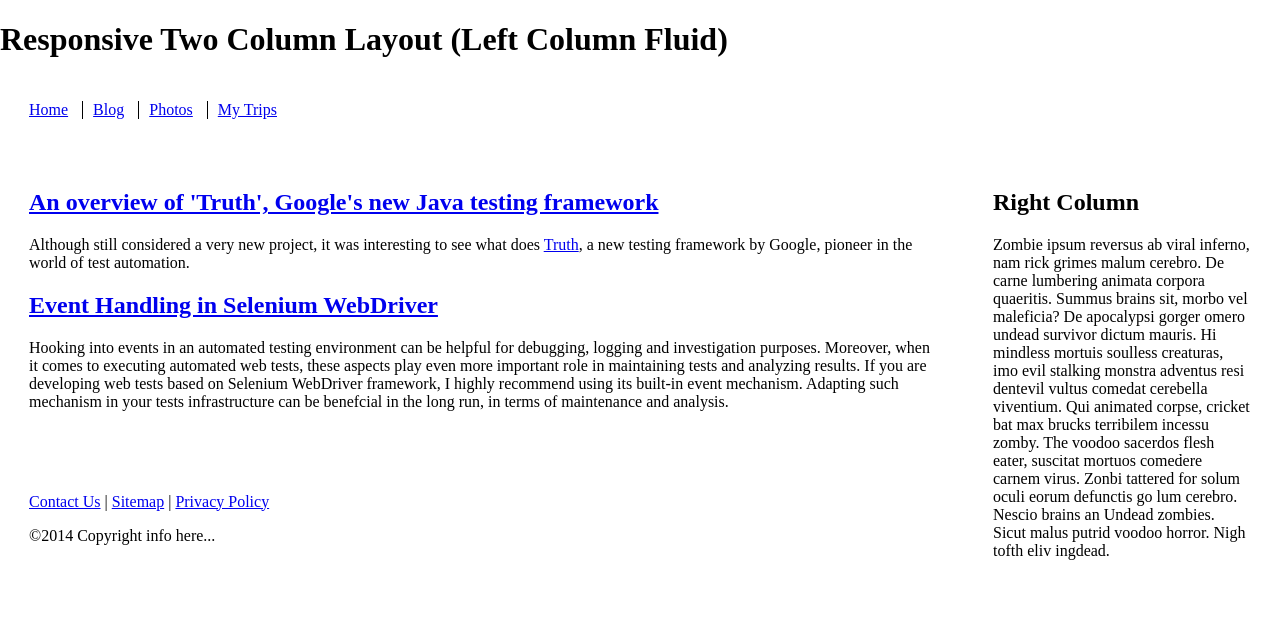
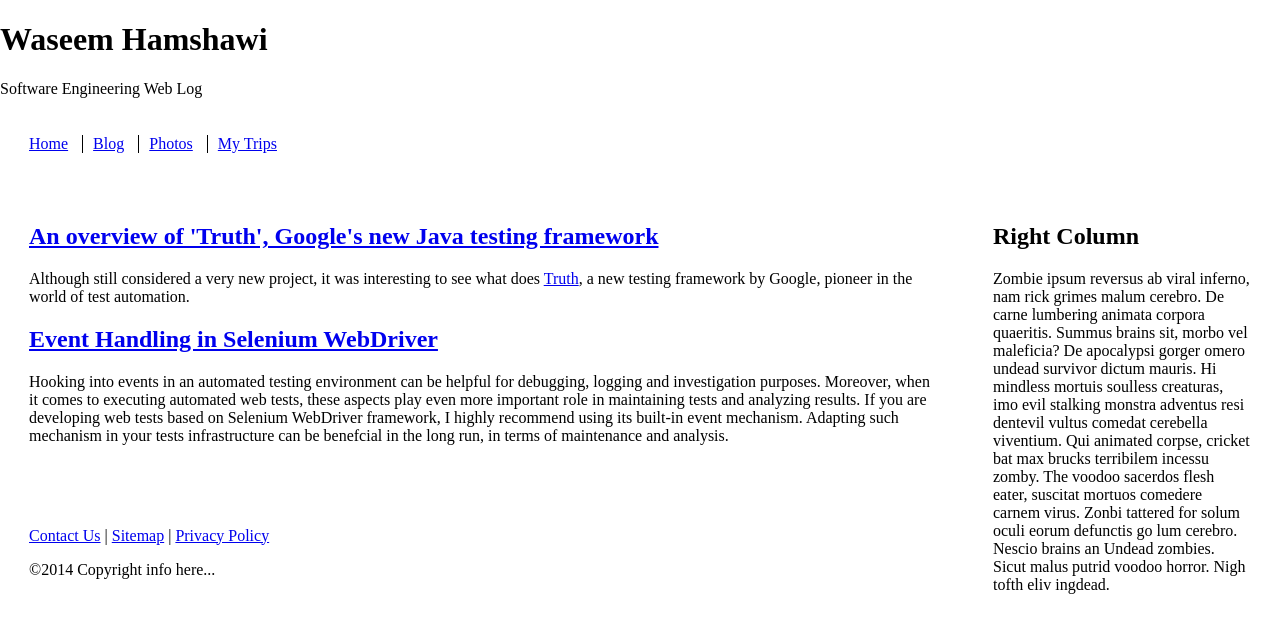
Before and after one commit to waseemh/waseemh.github.io, a Jekyll site: the page built from index.html, in a window 1280 px wide. Shown: the top 633 px of the page. Built offline with Jekyll 4.4.1, drawn with Linux system fonts in a browser that asks for light colours.

Commit message:
Update default.html

```diff
--- a/_layouts/default.html
+++ b/_layouts/default.html
@@ -16,7 +16,8 @@
 </head>
 
 <body>
-<h1>Responsive Two Column Layout (Left Column Fluid)</h1>
+<h1>{{ site.name}}</h1>
+<p>{{ site.description }}</p>
 
 <header>
     <nav>
```
